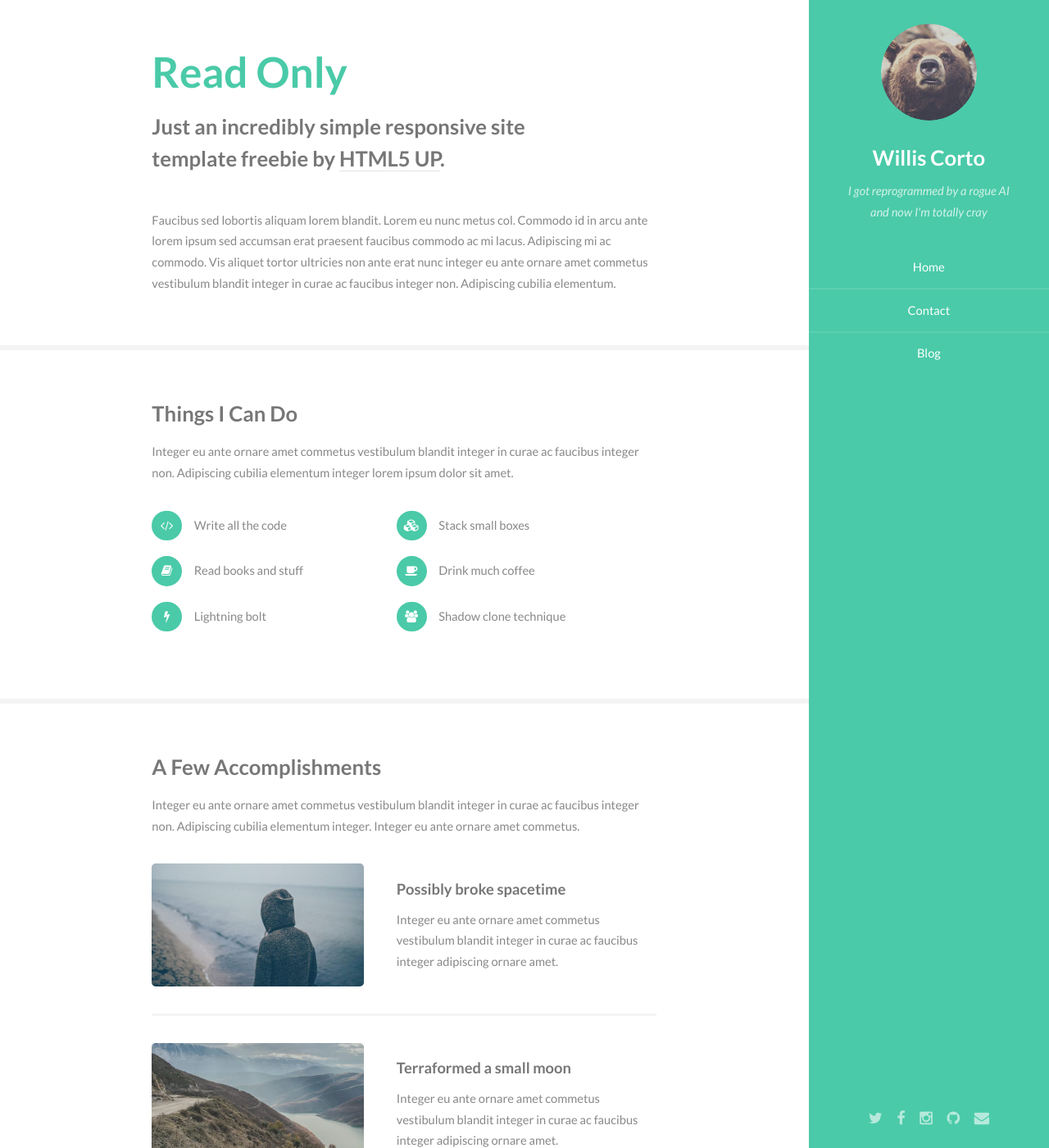
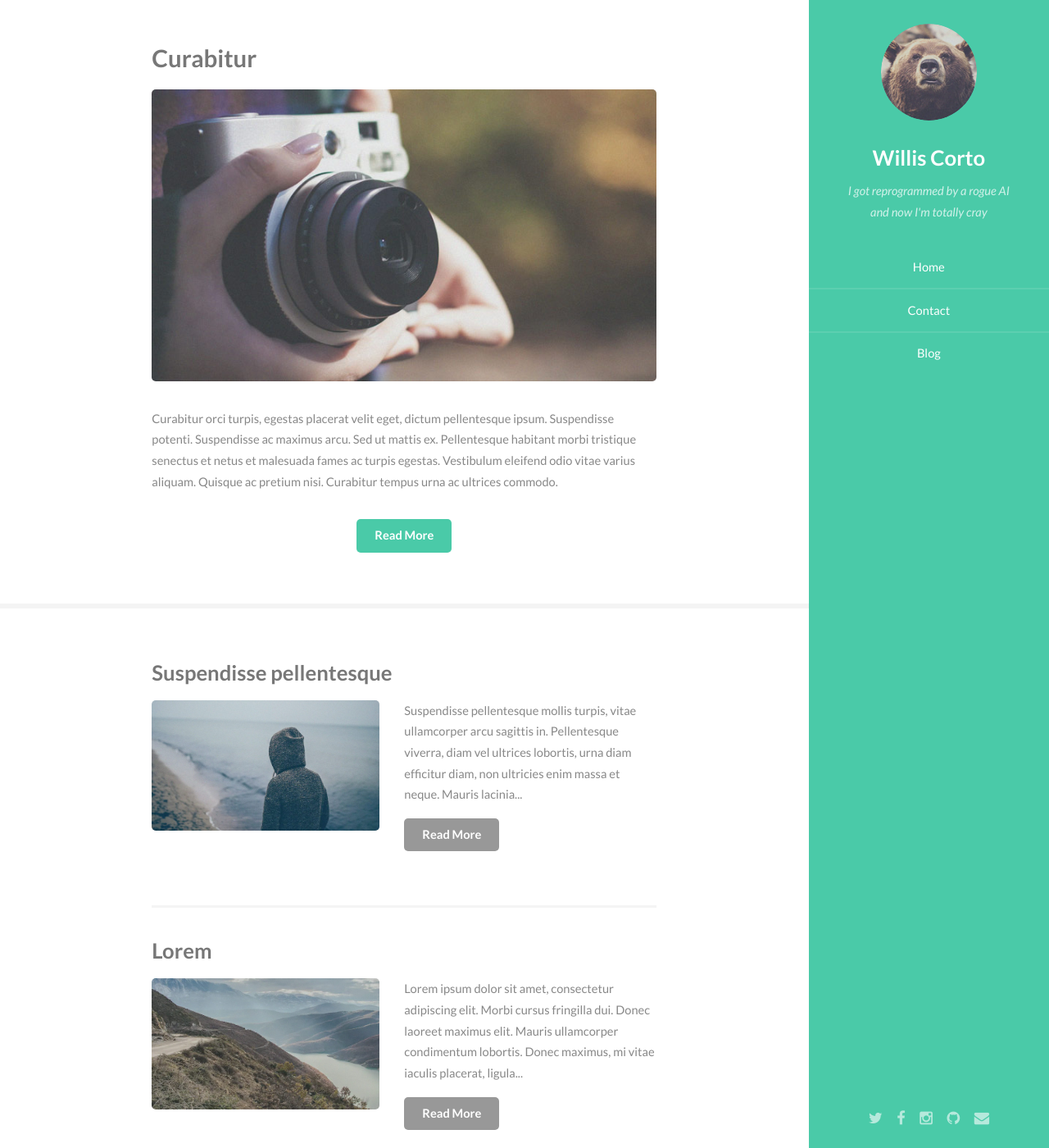
Before and after one commit to diogomonica/new.diogomonica.com, a Jekyll site: the page built from index.html, in a window 1280 px wide and 1400 px high, scrolled down 230 px. Shown: the whole window at 82% size. Built offline with Jekyll 4.4.1, drawn with Linux system fonts in a browser that asks for light colours; some of the changed text lies outside the part shown.

Commit message:
Add blog as  main index

```diff
--- a/index.html
+++ b/index.html
@@ -2,63 +2,45 @@
 layout: default
 ---
 
-
-
-<!-- One -->
-    <section id="one">
+<section id="one" >
     <div class="container">
-            <header class="major">
-                <h2>Read Only</h2>
-                <p>Just an incredibly simple responsive site<br />
-                template freebie by <a href="http://html5up.net">HTML5 UP</a>.</p>
+        {% for post in site.posts limit:1 %}
+            <article>
+                <header>
+                    <h2><a href="{{ post.url }}">{{ post.title }}</a></h2>
                 </header>
-            <p>Faucibus sed lobortis aliquam lorem blandit. Lorem eu nunc metus col. Commodo id in arcu ante lorem ipsum sed accumsan erat praesent faucibus commodo ac mi lacus. Adipiscing mi ac commodo. Vis aliquet tortor ultricies non ante erat nunc integer eu ante ornare amet commetus vestibulum blandit integer in curae ac faucibus integer non. Adipiscing cubilia elementum.</p>
+                <section class="post-content">
+                    {{ post.excerpt }}
+                </section>
+                <section class="special">
+                    <ul class="actions">
+                        <li><a href="{{ post.url }}" class="button special">Read More</a></li>
+                    </ul>
+                </section>
+            </article>
+        {% endfor %}
     </div>
 </section>
+<section>
+    <div class="container">
+        <div class="features">
+        {% for post in site.posts offset:1 %}
+            <article>
+                <section class="excerpt">
+                <header>
+                    <h3><a href="{{ post.url }}">{{ post.title }}</a></h3>
+                </header>
 
-<!-- Two -->
-    <section id="two">
-        <div class="container">
-            <h3>Things I Can Do</h3>
-            <p>Integer eu ante ornare amet commetus vestibulum blandit integer in curae ac faucibus integer non. Adipiscing cubilia elementum integer lorem ipsum dolor sit amet.</p>
-            <ul class="feature-icons">
-                <li class="fa-code">Write all the code</li>
-                <li class="fa-cubes">Stack small boxes</li>
-                <li class="fa-book">Read books and stuff</li>
-                <li class="fa-coffee">Drink much coffee</li>
-                <li class="fa-bolt">Lightning bolt</li>
-                <li class="fa-users">Shadow clone technique</li>
+                    {{ post.content | truncatewords: 30 }}
+                </section>
+                <footer>
+                    <ul class="actions">
+                        <li><a href="{{ post.url }}" class="button">Read More</a></li>
                     </ul>
-        </div>
-    </section>
-
-<!-- Three -->
-    <section id="three">
-        <div class="container">
-            <h3>A Few Accomplishments</h3>
-            <p>Integer eu ante ornare amet commetus vestibulum blandit integer in curae ac faucibus integer non. Adipiscing cubilia elementum integer. Integer eu ante ornare amet commetus.</p>
-            <div class="features">
-                <article>
-                    <a href="#" class="image"><img src="images/pic01.jpg" alt="" /></a>
-                    <div class="inner">
-                        <h4>Possibly broke spacetime</h4>
-                        <p>Integer eu ante ornare amet commetus vestibulum blandit integer in curae ac faucibus integer adipiscing ornare amet.</p>
-                    </div>
+                </footer>
+                <div class="clear"></div>
             </article>
-                <article>
-                    <a href="#" class="image"><img src="images/pic02.jpg" alt="" /></a>
-                    <div class="inner">
-                        <h4>Terraformed a small moon</h4>
-                        <p>Integer eu ante ornare amet commetus vestibulum blandit integer in curae ac faucibus integer adipiscing ornare amet.</p>
-                    </div>
-                </article>
-                <article>
-                    <a href="#" class="image"><img src="images/pic03.jpg" alt="" /></a>
-                    <div class="inner">
-                        <h4>Snapped dark matter in the wild</h4>
-                        <p>Integer eu ante ornare amet commetus vestibulum blandit integer in curae ac faucibus integer adipiscing ornare amet.</p>
-                    </div>
-                </article>
+        {% endfor %}
         </div>
     </div>
 </section>
```
Lines whose indentation alone changed are shown as unchanged.
